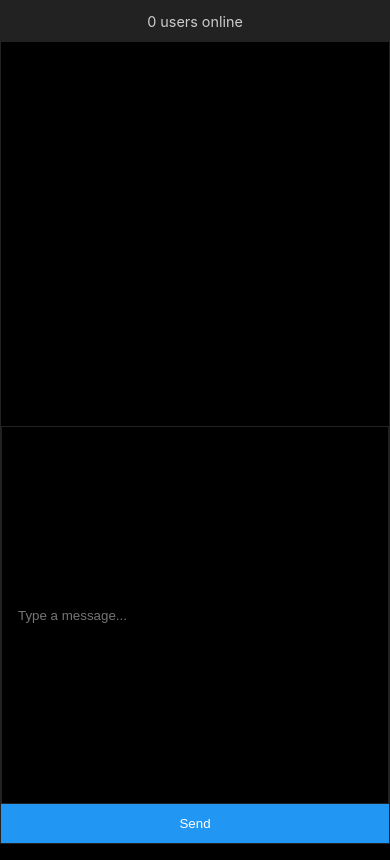
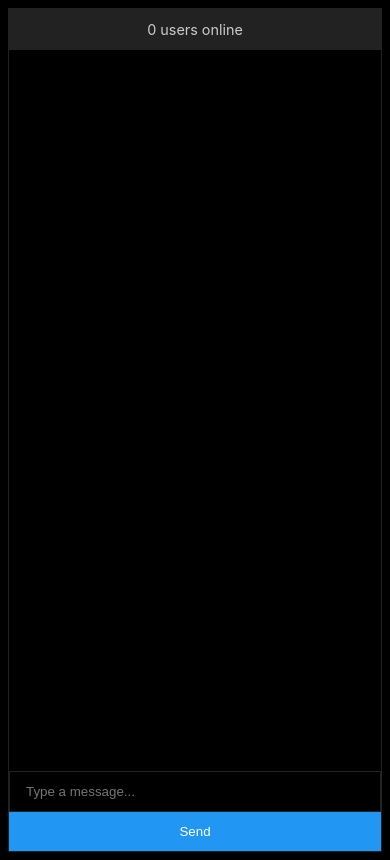
Before and after one commit to nnguyy/live-chat, a website: page public/index.html in a window 390 px wide. Drawn offline with nearby package versions, Linux system fonts and the light colour scheme; no server answers.

Commit message:
manual commit

```diff
--- a/public/style.css
+++ b/public/style.css
@@ -21,7 +21,6 @@ body {
   align-items: center;
   justify-content: center;
   padding: 1rem;
-  overflow: hidden;
 }
 
 #chat-container {
@@ -32,7 +31,6 @@ body {
   background: #000000;
   border: 1px solid var(--border-gray);
   overflow: hidden;
-  height: 100vh;
 }
 
 #online-counter {
@@ -46,7 +44,7 @@ body {
 #messages {
   list-style: none;
   padding: 1rem;
-  flex: 1;
+  height: 60vh;
   overflow-y: auto;
   display: flex;
   flex-direction: column;
@@ -107,11 +105,7 @@ body {
 
 @media (max-width: 600px) {
   body {
-    padding: 0;
-    height: 100vh;
-    display: flex;
-    align-items: stretch;
-    justify-content: center;
+    padding: 0.5rem;
   }
 
   #chat-container {
@@ -120,6 +114,6 @@ body {
   }
 
   #messages {
-    flex-grow: 1;
+    height: calc(100vh - 110px);
   }
 }
```
